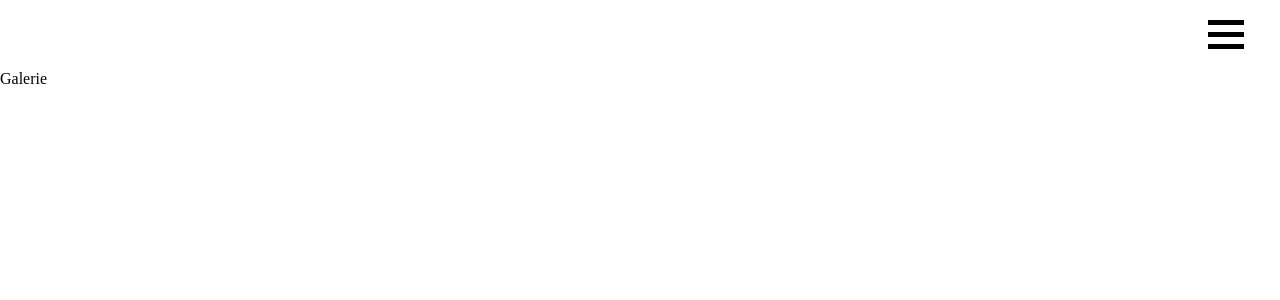
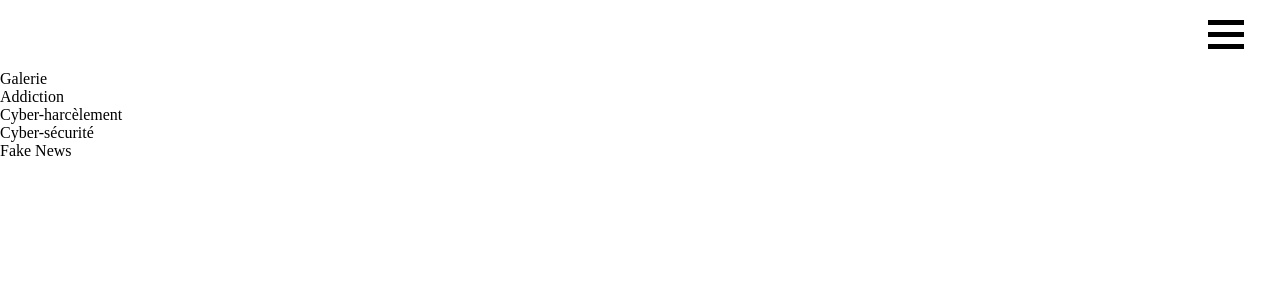
Before and after one commit to mokonaa/les-minis-deboggueurs, a React (Create React App) app: page /galerie in a window 1280 px wide. Shown: the top 300 px of the page. Built offline with nearby package versions, Linux system fonts and the light colour scheme.

Commit message:
(feat:) affichage de la liste des thématiques dans la galerie

```diff
--- a/src/components/Galerie/Galerie.jsx
+++ b/src/components/Galerie/Galerie.jsx
@@ -1,10 +1,31 @@
+
+import { data } from '../../data/data';
 
 export default function Galerie() {
+
+    let listThematiques = data.thematique;
+    let tabThematiques = [];
+    console.log(listThematiques);
+
+   // recup de la liste des animateurs
+   for (const property in listThematiques) {
+        let listThematique = listThematiques[property];
+        tabThematiques.push(listThematique);
+   }
+   console.log(tabThematiques);
+
+    const choixThematique = (thematique) => {
+
+    }
+
 
     return (
         <>
             <div>
                 Galerie
+                <div id='listThematiques'>
+                    {tabThematiques.map(thematique => <div className='thematiquesInfos' id= {'thematique'+thematique.nomThematique} onClick={() => choixThematique({thematique})} >{thematique.nomThematique}</div>)}
+                </div>
             </div>
         </>
     )
```
